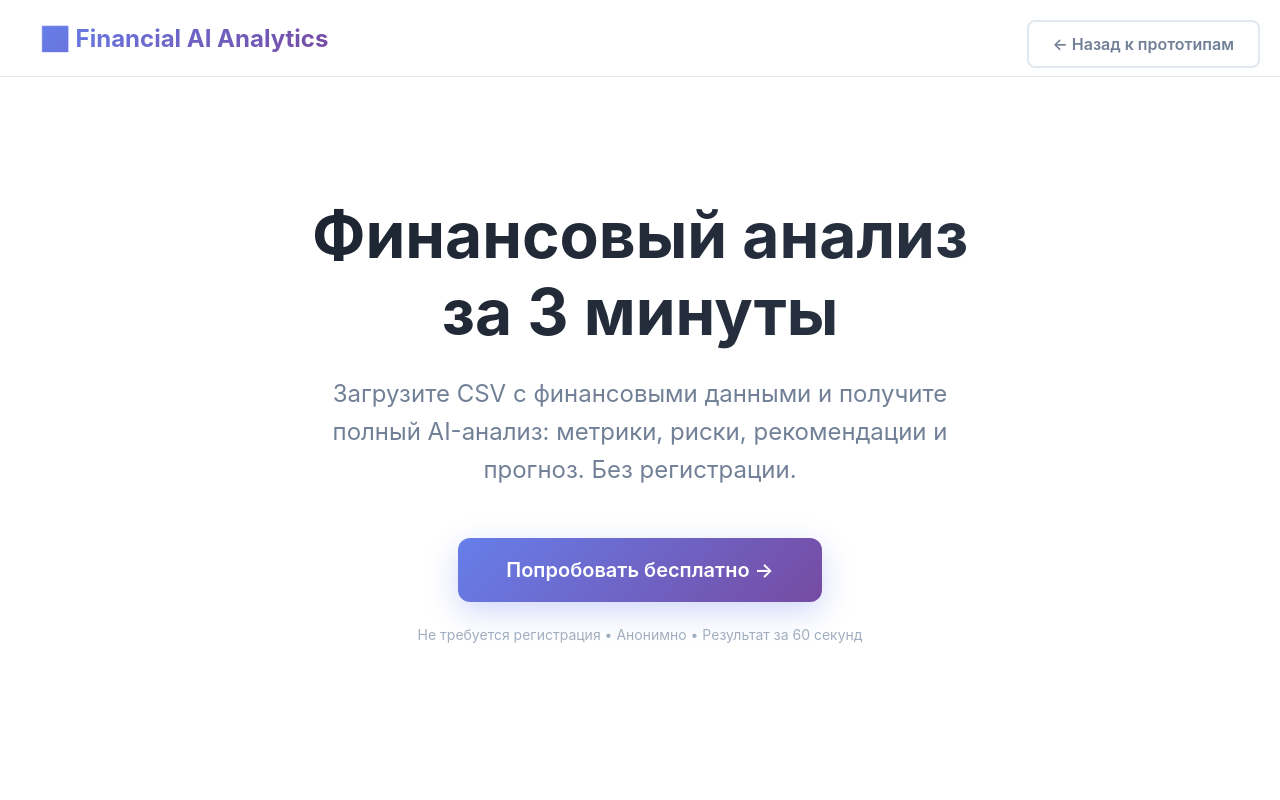
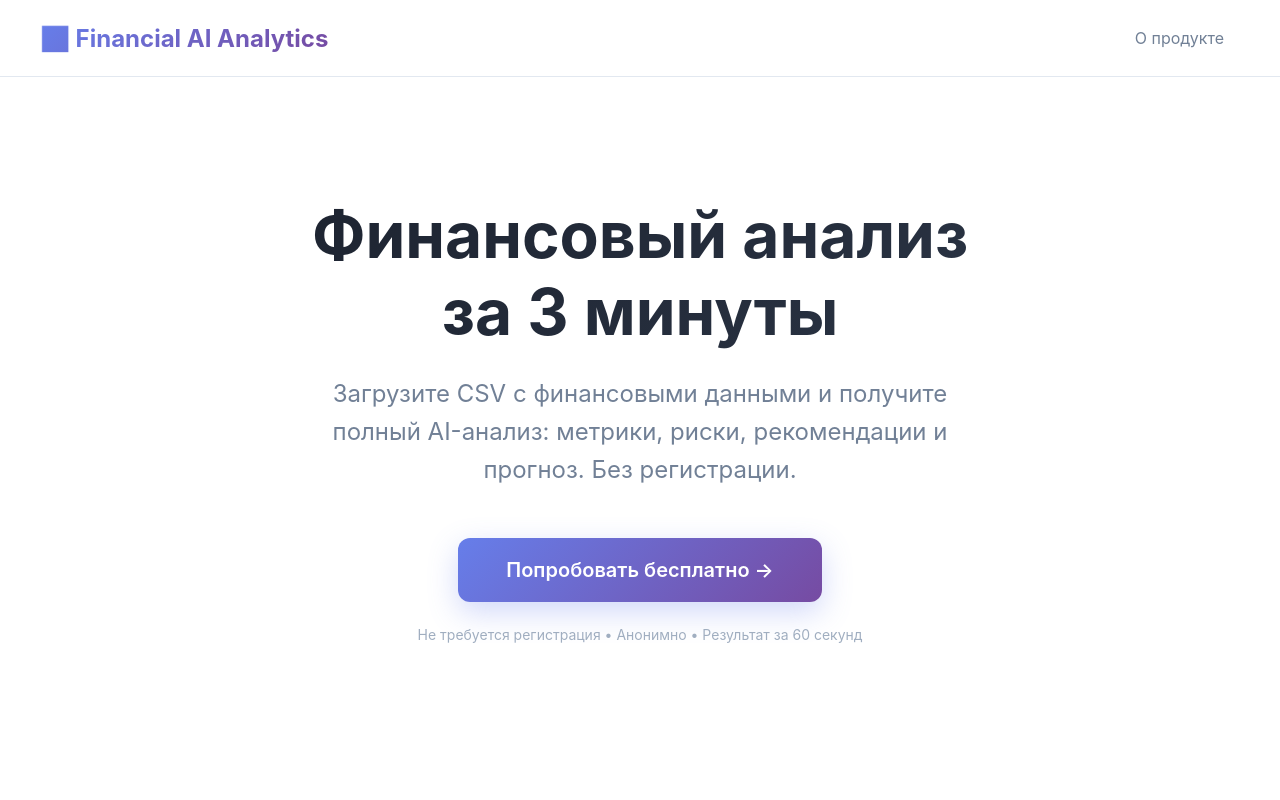
Before and after one commit to Ne4to777/financial-ai-analytics, a plain HTML site: page mindmap/prototypes/01-landing.html in a window 1280 px wide. Shown: the top 800 px of the page. Drawn offline with Linux system fonts and the light colour scheme.

Commit message:
fix: remove back button from landing page

```diff
--- a/mindmap/prototypes/01-landing.html
+++ b/mindmap/prototypes/01-landing.html
@@ -234,30 +234,9 @@
             color: #a0aec0;
             border-top: 1px solid #e2e8f0;
         }
-
-        .back-link {
-            position: fixed;
-            top: 20px;
-            right: 20px;
-            padding: 12px 24px;
-            background: white;
-            border: 2px solid #e2e8f0;
-            border-radius: 8px;
-            text-decoration: none;
-            color: #718096;
-            font-weight: 600;
-            transition: all 0.3s;
-        }
-
-        .back-link:hover {
-            border-color: #667eea;
-            color: #667eea;
-        }
     </style>
 </head>
 <body>
-    <a href="index.html" class="back-link">← Назад к прототипам</a>
-
     <nav>
         <div class="logo">📊 Financial AI Analytics</div>
         <a href="#" class="nav-link">О продукте</a>
```
